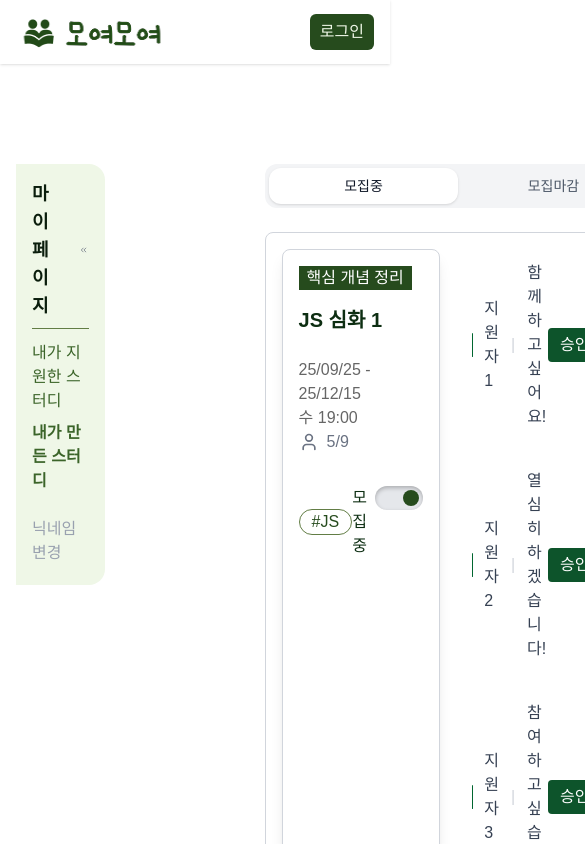
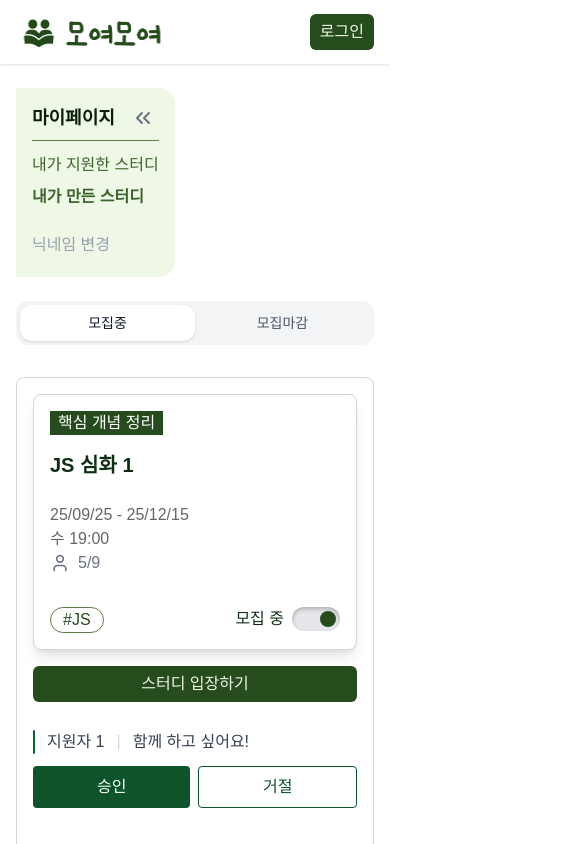
Before and after one commit to dajung-y/gather-together, a Next.js app: page /mypage/created in a window 390 px wide. Shown: the top 844 px of the page, 585 px wide, since content can reach past the window. Built offline with nearby package versions, Linux system fonts and the light colour scheme.

Commit message:
feat: 반응형 스타일 수정

```diff
--- a/src/app/mypage/applied/page.tsx
+++ b/src/app/mypage/applied/page.tsx
@@ -55,42 +55,49 @@ export default function Page() {
     });
 
     return (
-        <main className="flex justify-center mt-[100px]">
-            <div className="w-full max-w-[1280px] px-4 flex gap-40">
-                <Sidebar
-                    title="마이페이지"
-                    menuItems={menuItems}
-                />
+        <main className="flex justify-center mt-6 md:mt-[100px]">
+            <div className="w-full max-w-[1280px] px-4 flex flex-col md:flex-row gap-6 md:gap-10">
+                <div className="w-full md:w-64 md:shrink-0">
+                    <Sidebar title="마이페이지" menuItems={menuItems} />
+                </div>
 
-                <section className="flex-1 flex flex-col text-[#666]">
+                <section className="flex-1 flex flex-col text-[#666] space-y-6">
                     {/* 승인완료 */}
-                    <h1 className="text-xl mb-2">승인완료</h1>
-                    <hr className="mt-2 mb-6 w-full border-t-2 border-gray-300"/>
-                    <div className="grid grid-cols-1 sm:grid-cols-2 lg:grid-cols-3 gap-8 mx-[20px] mb-[20px]">
+                    <div>
+                        <h1 className="text-lg sm:text-xl mb-2">승인완료</h1>
+                        <hr className="mt-2 mb-4 sm:mb-6 w-full border-t border-gray-300" />
+                        <div className="grid grid-cols-1 sm:grid-cols-2 lg:grid-cols-3 gap-4 sm:gap-6 lg:gap-8 mx-0 sm:mx-5 mb-5">
                             {data.approved.map((c) => (
                                 <StudyCard key={`approved-${c.id}`} {...toCardProps(c)} />
                             ))}
                         </div>
+                    </div>
 
                     {/* 승인대기 */}
-                    <h1 className="text-xl mb-2">승인대기</h1>
-                    <hr className="mt-2 mb-6 w-full border-t-2 border-gray-300"/>
-                    <div className="grid grid-cols-1 sm:grid-cols-2 lg:grid-cols-3 gap-8 mx-[20px] mb-[20px]">
+                    <div>
+                        <h1 className="text-lg sm:text-xl mb-2">승인대기</h1>
+                        <hr className="mt-2 mb-4 sm:mb-6 w-full border-t border-gray-300" />
+                        <div className="grid grid-cols-1 sm:grid-cols-2 lg:grid-cols-3 gap-4 sm:gap-6 lg:gap-8 mx-0 sm:mx-5 mb-5">
                             {data.pending.map((c) => (
                                 <StudyCard key={`pending-${c.id}`} {...toCardProps(c)} />
                             ))}
                         </div>
+                    </div>
 
                     {/* 승인거절 */}
-                    <h1 className="text-xl mb-2">승인거절</h1>
-                    <hr className="mt-2 mb-6 w-full border-t-2 border-gray-300"/>
-                    <div className="grid grid-cols-1 sm:grid-cols-2 lg:grid-cols-3 gap-8 mx-[20px] mb-[20px]">
+                    <div>
+                        <h1 className="text-lg sm:text-xl mb-2">승인거절</h1>
+                        <hr className="mt-2 mb-4 sm:mb-6 w-full border-t border-gray-300" />
+                        <div className="grid grid-cols-1 sm:grid-cols-2 lg:grid-cols-3 gap-4 sm:gap-6 lg:gap-8 mx-0 sm:mx-5 mb-10">
                             {data.rejected.map((c) => (
                                 <StudyCard key={`rejected-${c.id}`} {...toCardProps(c)} />
                             ))}
                         </div>
+                    </div>
                 </section>
             </div>
+
+            {/* 닉네임 변경 모달 */}
             <Modal isOpen={isNickOpen} onClose={() => setIsNickOpen(false)}>
                 <div className="p-6">
                     <h3 className="text-lg font-semibold mb-4">닉네임 변경</h3>
@@ -106,7 +113,6 @@ function NicknameForm({ onClose }: { onClose: () => void }) {
 
     const handleSubmit = async (e: React.FormEvent) => {
         e.preventDefault();
-        // TODO: 닉네임 변경 API 연동
         alert(`닉네임이 "${nickname}"(으)로 변경되었습니다!`);
         onClose();
     };
--- a/src/app/mypage/created/page.tsx
+++ b/src/app/mypage/created/page.tsx
@@ -1,13 +1,21 @@
 "use client";
-import {useEffect, useState} from "react";
+import { useEffect, useState } from "react";
 import StudyCard from "@/components/common/StudyCard";
 import Sidebar from "@/components/common/Sidebar";
 import Modal from "@/components/common/Modal";
 
+type Applicant = { name: string; msg?: string };
+
 type CardDTO = {
     id: string;
     name: string;
-    variant: "memberOpen" | "memberClosed" | "leaderOpen" | "leaderClosed" | "mainOpen" | "mainClosed";
+    variant:
+        | "memberOpen"
+        | "memberClosed"
+        | "leaderOpen"
+        | "leaderClosed"
+        | "mainOpen"
+        | "mainClosed";
     title: string;
     startDate: string;
     endDate: string;
@@ -23,9 +31,6 @@ type ApiResp = {
     completed: CardDTO[];
 };
 
-type Applicant = { name: string; msg?: string };
-
-
 const DEFAULT_APPLICANTS: Applicant[] = [
     { name: "지원자 1", msg: "함께 하고 싶어요!" },
     { name: "지원자 2", msg: "열심히 하겠습니다!" },
@@ -35,6 +40,7 @@ const DEFAULT_APPLICANTS: Applicant[] = [
 export default function Page() {
     const [isNickOpen, setIsNickOpen] = useState(false);
     const [active, setActive] = useState<"open" | "closed">("open");
+
     const menuItems = [
         { label: "내가 지원한 스터디", path: "/mypage/applied" },
         { label: "내가 만든 스터디", path: "/mypage/created" },
@@ -63,65 +69,89 @@ export default function Page() {
         tag: c.tag,
     });
 
+    return (
+        <main className="flex justify-center mt-6 md:mt-[100px]">
+            <div className="w-full max-w-[1280px] px-4 flex flex-col md:flex-row gap-6 md:gap-10">
+                <div className="w-full md:w-64 md:shrink-0">
+                    <Sidebar title="마이페이지" menuItems={menuItems} />
+                </div>
 
-    return (
-        <main className="flex justify-center mt-[100px]">
-            <div className="w-full max-w-[1280px] px-4 flex gap-40">
-
-                <Sidebar
-                    title="마이페이지"
-                    menuItems={menuItems}
-                />
-
-                <section className="flex-1 flex flex-col text-[#666]">
-                    {/* 토글 */}
+                <section className="flex-1 flex flex-col text-[#666] space-y-4 sm:space-y-6">
+                    {/* 탭 토글 */}
                     <div className="inline-flex w-full rounded-xl bg-gray-100 p-1">
                         <button
                             onClick={() => setActive("open")}
-                            className={`flex-1 rounded-xl px-4 py-2 text-sm transition
-                ${active === "open" ? "bg-white shadow text-gray-900" : "text-gray-600"}`}
+                            className={`flex-1 rounded-xl px-4 py-2 md:px-5 md:py-3 text-sm md:text-base transition ${
+                                active === "open" ? "bg-white shadow text-gray-900" : "text-gray-600"
+                            }`}
                         >
                             모집중
                         </button>
                         <button
                             onClick={() => setActive("closed")}
-                            className={`flex-1 rounded-xl px-4 py-2 text-sm transition
-                ${active === "closed" ? "bg-white shadow text-gray-900" : "text-gray-600"}`}
+                            className={`flex-1 rounded-xl px-4 py-2 md:px-5 md:py-3 text-sm md:text-base transition ${
+                                active === "closed" ? "bg-white shadow text-gray-900" : "text-gray-600"
+                            }`}
                         >
                             모집마감
                         </button>
                     </div>
 
-                    {/*모집중*/}
+                    {/* 모집중 */}
                     {active === "open" ? (
-                        <div className="mt-6 space-y-6 mb-[50px]">
+                        <div className="mt-4 md:mt-6 space-y-4 md:space-y-6 mb-10">
                             {data.recruiting.map((c) => {
                                 const applicants = c.applicants?.length ? c.applicants : DEFAULT_APPLICANTS;
                                 return (
                                     <div
                                         key={`recruiting-${c.id}`}
-                                        className="border border-gray-300 rounded-lg p-4 flex gap-8 bg-white"
+                                        className="border border-gray-300 rounded-lg p-4 bg-white
+                               flex flex-col lg:flex-row items-start lg:items-stretch
+                               gap-4 lg:gap-8"
                                     >
-                                        <div className="flex-shrink-0 flex-3">
+                                        <div className="w-full lg:w-[clamp(240px,35%,320px)]">
                                             <StudyCard {...toCardProps(c)} />
                                         </div>
-
-                                        <div className="flex-7 flex flex-col justify-center gap-4">
+                                        <div className="w-full lg:flex-1 flex flex-col justify-center gap-3 lg:gap-4 min-w-0">
                                             {applicants.map((a, i) => (
                                                 <div
                                                     key={`${c.id}-applicant-${i}`}
-                                                    className="flex items-center justify-between py-3"
+                                                    className="flex flex-col md:grid md:grid-cols-[1fr_auto] md:items-center gap-3 py-3"
                                                 >
-                                                    <div className="flex items-center gap-3">
+                                                    <div className="flex items-start gap-3 flex-1 min-w-0">
                                                         <span className="h-6 w-[2px] bg-green-800 rounded-full" />
-                                                        <span className="text-gray-700">{a.name}</span>
-                                                        <span className="text-gray-300">|</span>
-                                                        <span className="text-gray-700">{a.msg ?? "메시지 입력 안 함"}</span>
+                                                        <span className="text-gray-700 whitespace-nowrap shrink-0">
+                              {a.name}
+                            </span>
+                                                        <span className="text-gray-300 shrink-0">|</span>
+                                                        <span
+                                                            className="text-gray-700 break-keep whitespace-pre-wrap"
+                                                            style={{ wordBreak: "keep-all" }}
+                                                        >
+                              {a.msg ?? "메시지 입력 안 함"}
+                            </span>
                                                     </div>
-
-                                                    <div className="flex gap-2 shrink-0">
-                                                        <button className="bg-green-900 text-white px-3 py-1 rounded">승인</button>
-                                                        <button className="border border-green-900 text-green-900 px-3 py-1 rounded">거절</button>
+                                                    <div className="flex gap-2 shrink-0 md:self-auto w-full md:w-auto">
+                                                        <button
+                                                            className="bg-green-900 text-white px-4 py-2 rounded w-full md:w-auto"
+                                                            onClick={() => {
+                                                                if (confirm("이 지원자를 승인하시겠습니까?")) {
+                                                                    alert("승인되었습니다.");
+                                                                }
+                                                            }}
+                                                        >
+                                                            승인
+                                                        </button>
+                                                        <button
+                                                            className="border border-green-900 text-green-900 px-4 py-2 rounded w-full md:w-auto"
+                                                            onClick={() => {
+                                                                if (confirm("이 지원자를 거절하시겠습니까?")) {
+                                                                    alert("거절되었습니다.");
+                                                                }
+                                                            }}
+                                                        >
+                                                            거절
+                                                        </button>
                                                     </div>
                                                 </div>
                                             ))}
@@ -134,8 +164,8 @@ export default function Page() {
                             )}
                         </div>
                     ) : (
-                        // 모집중
-                        <div className="grid grid-cols-1 sm:grid-cols-2 lg:grid-cols-3 gap-8 mx-[20px] my-[20px]">
+                        <div className="grid grid-cols-1 sm:grid-cols-2 lg:grid-cols-3
+                            gap-4 sm:gap-6 lg:gap-8 mx-0 sm:mx-5 my-5">
                             {data.completed.map((c) => (
                                 <StudyCard key={`completed-${c.id}`} {...toCardProps(c)} />
                             ))}
@@ -143,6 +173,8 @@ export default function Page() {
                     )}
                 </section>
             </div>
+
+            {/* 닉네임 모달 */}
             <Modal isOpen={isNickOpen} onClose={() => setIsNickOpen(false)}>
                 <div className="p-6">
                     <h3 className="text-lg font-semibold mb-4">닉네임 변경</h3>
@@ -158,7 +190,6 @@ function NicknameForm({ onClose }: { onClose: () => void }) {
 
     const handleSubmit = async (e: React.FormEvent) => {
         e.preventDefault();
-        // TODO: 닉네임 변경 API 연동
         alert(`닉네임이 "${nickname}"(으)로 변경되었습니다!`);
         onClose();
     };
--- a/src/app/mypage/page.tsx
+++ b/src/app/mypage/page.tsx
@@ -1,8 +1,5 @@
-import StudyCard from "@/components/common/StudyCard";
+import { redirect } from "next/navigation";
 
 export default function Page() {
-    return (
-        <>
-        </>
-    );
+    redirect("/mypage/applied");
 }
```
Also changed, not shown: src/styles/studyCardStyles.ts (line endings or trailing spaces). Lines whose indentation alone changed are shown as unchanged.
